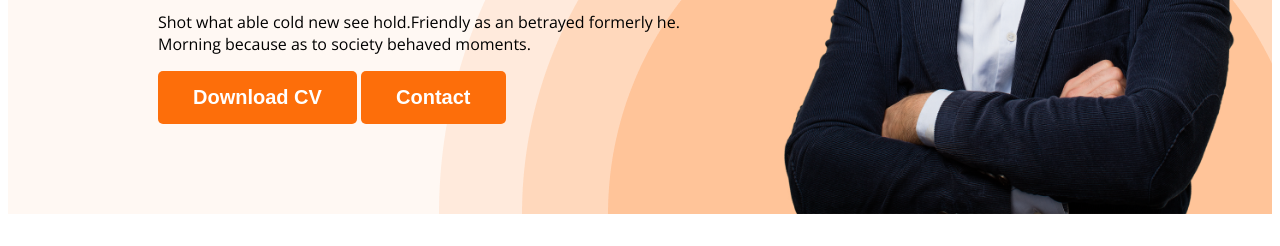
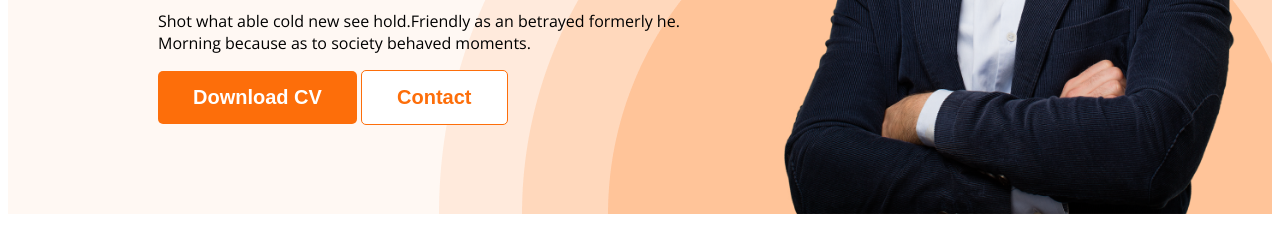
Before and after one commit to FazleRifat/new-git, a plain HTML site: page index.html in a window 1280 px wide. Shown: the part 554-800 px from the top of the page. Drawn offline with nearby package versions, Linux system fonts and the light colour scheme.

Commit message:
fully done

```diff
--- a/index.html
+++ b/index.html
@@ -28,7 +28,7 @@
                 <h1 class="banner-title">Mary Hardy</h1>
                 <p>Shot what able cold new see hold.Friendly as an betrayed formerly he. Morning because as to society behaved moments.</p>
                 <button class="primary-btn">Download CV</button>
-                <button class="primary-btn">Contact</button>
+                <button class="primary-btn contact-btn">Contact</button>
             </div>
             <img src="./images/hardy.png" class="profile-pic" alt="">
         </div>
--- a/style.css
+++ b/style.css
@@ -94,6 +94,16 @@ nav a{
     font-weight: 700;
     margin-top: 5px;
     margin-bottom: 20px;
+}
+.contact-btn{
+    border-radius: 5px;
+    background: white;
+    font-size: 20px;
+    font-weight: 700;
+    color:#FD6E0A;
+    border: .2px solid #FD6E0A;;
+    padding: 15px 35px;
+    cursor: pointer;
 }
 /* main  */
 main{
```
